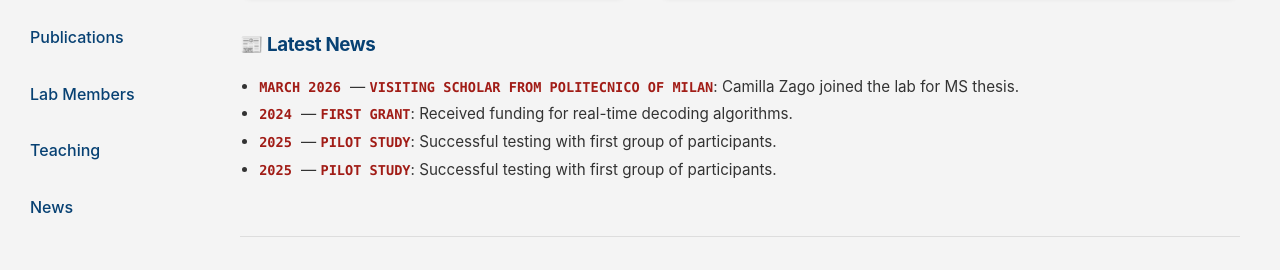
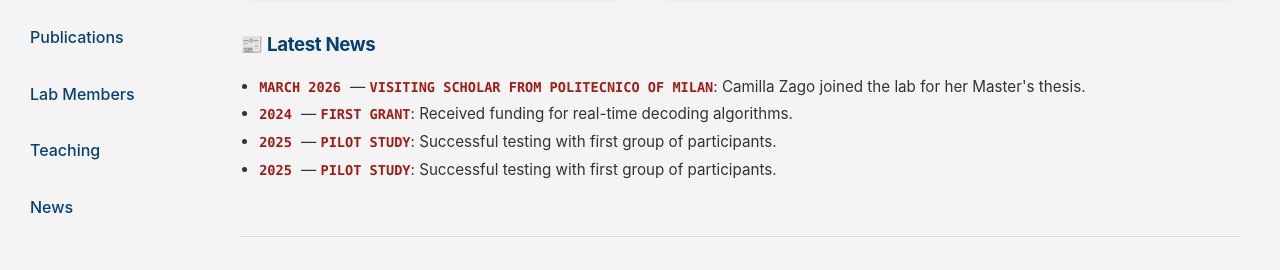
Before and after one commit to alessandrovato/alessandrovato.github.io, a Jekyll site: the page built from index.html, in a window 1280 px wide and 900 px high, scrolled down 524 px. Shown: the part 183-453 px from the top of the window. Built offline with Jekyll 4.4.1, drawn with Linux system fonts in a browser that asks for light colours; some of the changed text lies outside the part shown.

Commit message:
Update news.html

```diff
--- a/_includes/news.html
+++ b/_includes/news.html
@@ -13,7 +13,7 @@
                 <div class="v-timeline-img">
                     <img src="assets/images/logo_Polimi" alt="Milestone">
                 </div>
-                <p>Camilla Zago joined the lab for MS thesis.</p>
+                <p>Camilla Zago joined the lab for her Master's thesis.</p>
             </div>
         </div>
 
```
